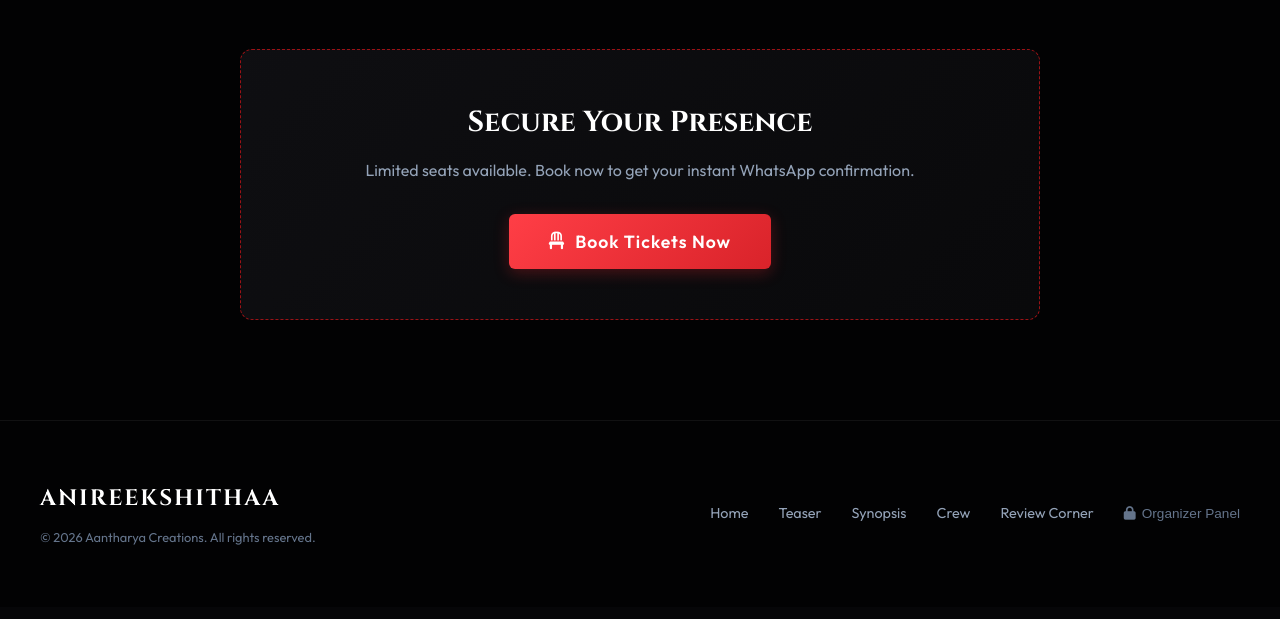
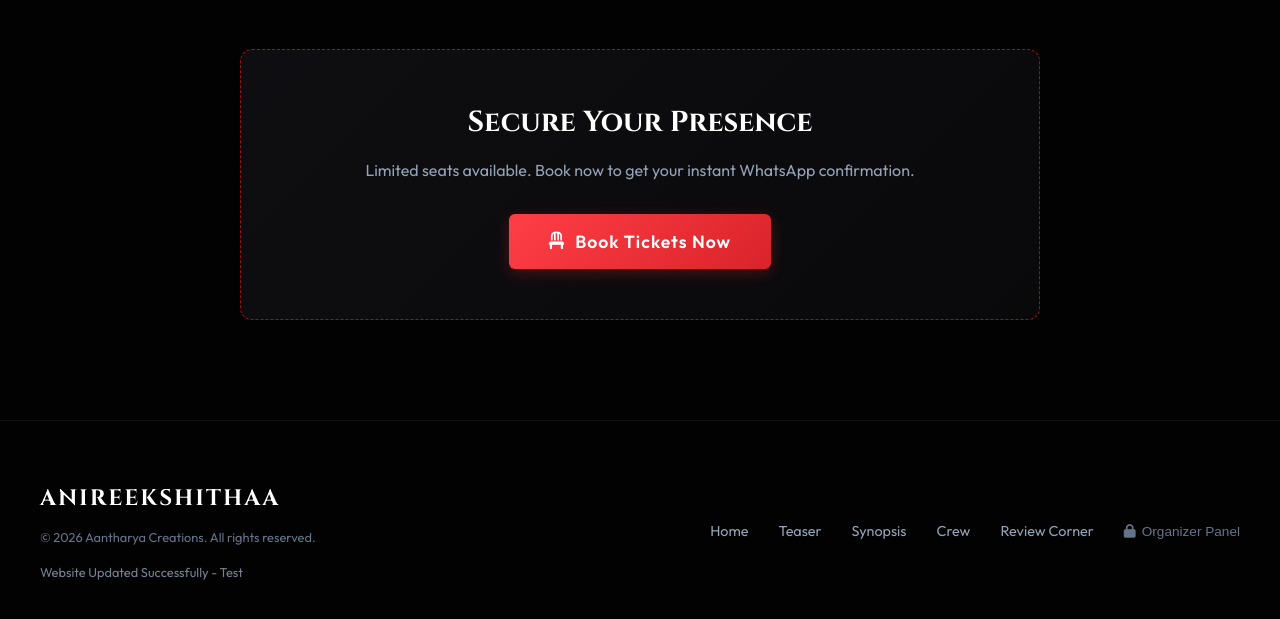
Before and after one commit to sunithasharathkumar-ctrl/anireekshithaa-final, a website: page index.html in a window 1280 px wide. Shown: the part 6010-6629 px from the top of the page. Drawn offline with nearby package versions, Linux system fonts and the light colour scheme.

Commit message:
Add homepage footer update test text

```diff
--- a/index.html
+++ b/index.html
@@ -442,6 +442,7 @@
             <div class="footer-logo">
                 <span class="cinzel-title">ANIREEKSHITHAA</span>
                 <p>&copy; 2026 Aantharya Creations. All rights reserved.</p>
+                <p style="font-size: 0.8rem; color: var(--text-muted); margin-top: 5px; opacity: 0.8;">Website Updated Successfully - Test</p>
             </div>
             <div class="footer-links">
                 <a href="#hero">Home</a>
```
